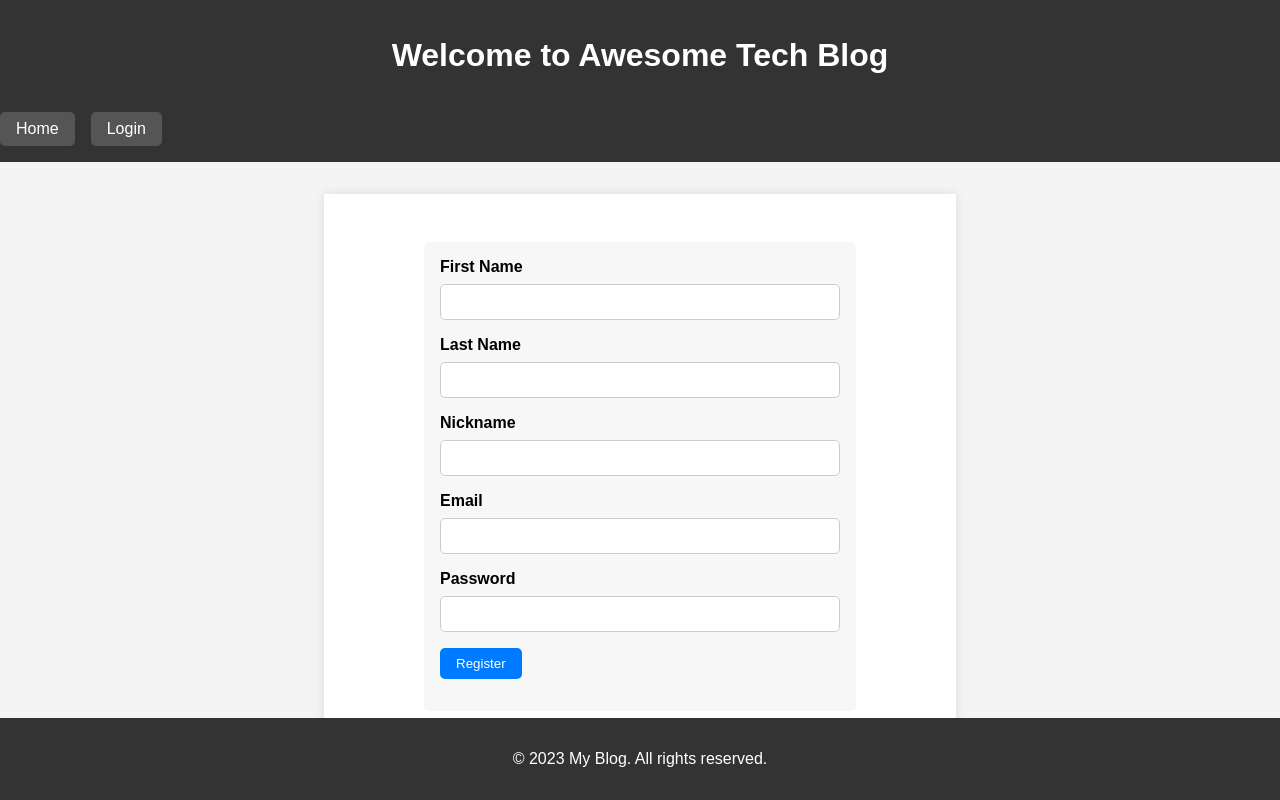
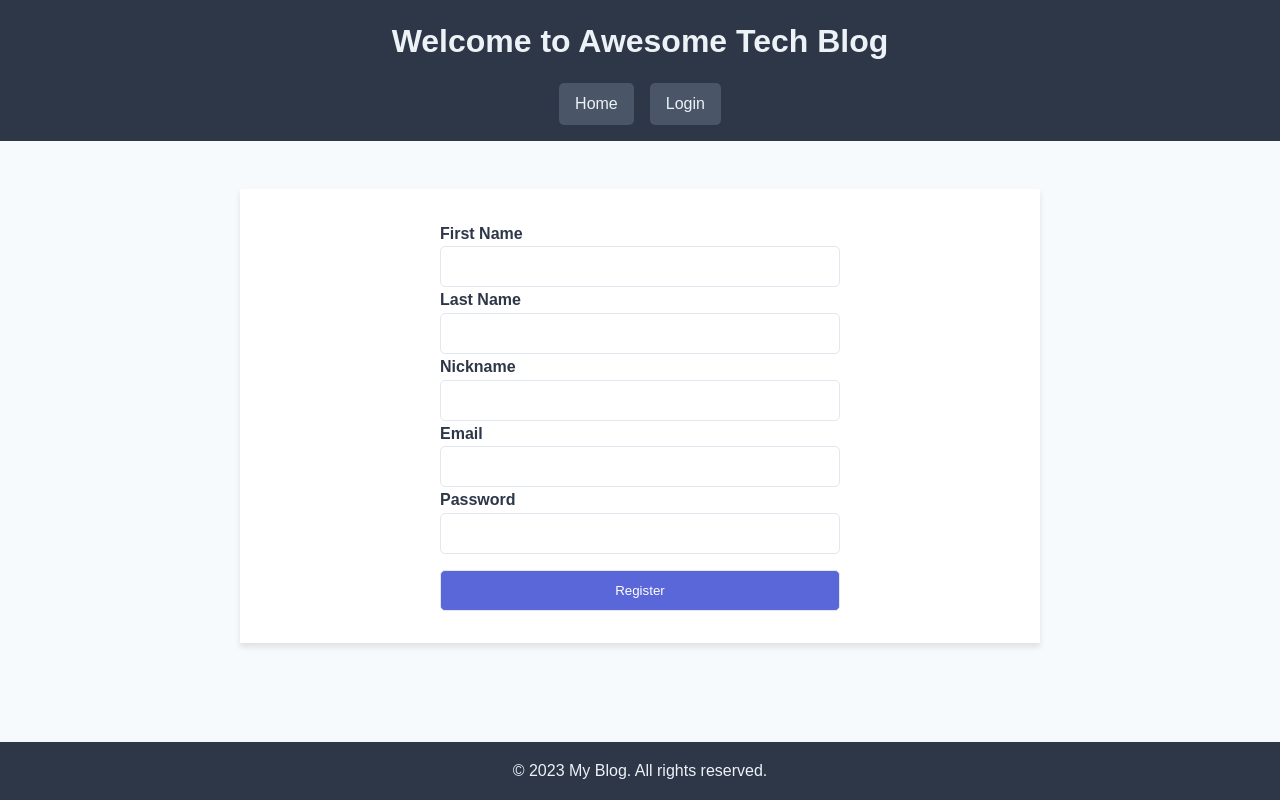
Before and after one commit to didierthomasm/Blogger, a Node project: template views/register.handlebars in a window 1280 px wide. Run offline with Node 20 templates, Linux system fonts and the light colour scheme; the template is opened without the code that fills it, so the values that code supplies are empty; some libraries are stand-ins or nearby versions.

Commit message:
Added 'use strict' statement and a new column 'nickname' to the User model. Updated the index.js file to import User, Post, and Comment models correctly. Added a new controller function to retrieve all posts. Updated the server.js file to include additional cookie settings. Made various style changes to the CSS file, including font, colors, and layout. Added a comment in the scripts.js file for a password toggle feature.

```diff
--- a/models/user.js
+++ b/models/user.js
@@ -1,3 +1,4 @@
+'use strict'
 const { Model, DataTypes } = require('sequelize');
 const sequelize = require('../config/config');
 const bcrypt = require('bcrypt');
@@ -22,6 +23,11 @@ User.init({
   last_name: {
     type: DataTypes.STRING,
     allowNull: false
+  },
+  nickname: {
+    type: DataTypes.STRING,
+    allowNull: false,
+    unique: true
   },
   email: {
     type: DataTypes.STRING,
--- a/public/css/styles.css
+++ b/public/css/styles.css
@@ -1,121 +1,162 @@
-/* Base Styles */
-body {
-    font-family: Arial, sans-serif;
-    background-color: #f4f4f4;
+/* Reset some default browser styles */
+* {
     margin: 0;
     padding: 0;
+    box-sizing: border-box;
 }
 
-a {
-    text-decoration: none;
+body {
+    font-family: 'Nunito', Arial, sans-serif; /* Added a new font for variety */
+    background-color: #f7fafc;
+    color: #2d3748; /* Dark gray for general text */
+    line-height: 1.6;
 }
 
-a:hover {
-    text-decoration: underline;
-}
-
-button {
-    cursor: pointer;
-    border: none;
-    border-radius: 5px;
-    transition: background-color 0.3s ease;
-}
-
-/* Header Styles */
-header, footer {
-    background-color: #333;
-    color: #fff;
+header {
+    background-color: #2d3748; /* Darker background for header */
+    color: #edf2f7; /* Light text for contrast */
     text-align: center;
     padding: 1rem 0;
 }
 
 nav {
     display: flex;
+    justify-content: center; /* Centered navigation links */
     gap: 1rem;
     padding-top: 1rem;
 }
 
 nav a {
-    color: #fff;
+    color: #edf2f7;
+    text-decoration: none;
     padding: 0.5rem 1rem;
-    background-color: #555;
+    background-color: #4a5568; /* Slightly lighter than header bg */
     border-radius: 5px;
+    transition: background-color 0.3s ease, transform 0.3s ease; /* Added transform for a slight scale */
 }
 
-nav a:hover {
-    background-color: #777;
+nav a:hover, nav a:focus {
+    background-color: #5a67d8; /* Blue for hover state */
+    transform: scale(1.05); /* Slight growth effect for hover */
 }
 
-/* Main Content Styles */
 main {
-    max-width: 600px;
-    margin: 2rem auto;
-    padding: 1rem;
+    max-width: 800px; /* A bit more space */
+    margin: 3rem auto; /* More vertical space */
+    padding: 2rem;
     background-color: #fff;
-    box-shadow: 0 0 10px rgba(0,0,0,0.1);
+    box-shadow: 0 4px 6px rgba(0,0,0,0.1); /* Slightly more prominent shadow */
 }
 
-article {
-    border-bottom: 1px solid #eee;
-    padding: 1rem 0;
+.login-container, .signup-section {
+    display: flex;
+    flex-direction: column;
+    gap: 1.5rem; /* Increased gap for better spacing */
+    max-width: 400px; /* Limit width for forms */
+    margin: 0 auto; /* Center forms */
 }
 
-article:last-child {
+/* Specific styling for the profile page */
+
+.profile-section {
+    padding: 20px;
+    border-radius: 5px;
+    background-color: #fff;
+    box-shadow: 0 4px 6px rgba(0,0,0,0.1);
+    margin-bottom: 20px;
+}
+
+.profile-section p {
+    font-size: 18px;
+    margin-bottom: 10px;
+}
+
+.profile-section h2 {
+    font-size: 24px;
+    border-bottom: 2px solid #e2e8f0;
+    padding-bottom: 10px;
+    margin-bottom: 20px;
+}
+
+.edit-profile-btn {
+    background-color: #2d3748;
+    color: #edf2f7;
+    padding: 10px 15px;
+    border: none;
+    border-radius: 5px;
+    cursor: pointer;
+    transition: background-color 0.3s ease;
+}
+
+.edit-profile-btn:hover {
+    background-color: #4a5568;
+}
+
+.user-posts h2 {
+    font-size: 24px;
+    margin-top: 0;
+}
+
+.user-posts article {
+    margin-bottom: 20px;
+    padding-bottom: 15px;
+    border-bottom: 1px solid #e2e8f0;
+}
+
+.user-posts article:last-child {
     border-bottom: none;
 }
 
-h2 {
-    margin: 0;
+label {
+    font-weight: bold;
+    margin-bottom: 0.5rem;
 }
 
-/* Form Styles */
-.form-group, .login-container {
-    margin-bottom: 1rem;
+input[type="text"], input[type="email"], input[type="password"], button {
+    width: 100%; /* Make all of them full width */
+    padding: 0.75rem 1rem;
+    border: 1px solid #e2e8f0; /* Lighter border color */
+    border-radius: 5px;
+    transition: border-color 0.3s ease; /* Transition for focus state */
 }
 
-label {
-    display: block;
-    margin-bottom: 0.5rem;
-    font-weight: bold;
+input[type="text"]:focus, input[type="email"]:focus, input[type="password"]:focus {
+    border-color: #5a67d8; /* Blue for focus state */
 }
 
-input {
-    padding: 0.5rem;
-    font-size: 1rem;
-    border: 1px solid #ccc;
-    border-radius: 5px;
-}
-
-input[type="text"],
-input[type="email"],
-input[type="password"] {
-    width: 100%;
-    box-sizing: border-box;
-}
-
-.signup-section {
-    max-width: 400px;
-    margin: 2rem auto;
-    background-color: #f7f7f7;
-    padding: 1rem;
-    border-radius: 5px;
-}
-
-/* Button Styles */
 button {
-    padding: 0.5rem 1rem;
-    background-color: #007BFF;
+    cursor: pointer;
+    background-color: #5a67d8; /* Blue for primary action */
     color: #fff;
+    margin-top: 1rem; /* Space out the button from inputs */
 }
 
 button:hover {
-    background-color: #0056b3;
+    background-color: #434190; /* Darken the blue for hover */
 }
 
-/* Footer Styles */
+/*.show-password {
+    position: relative;  !* Relative position so that we can place our eye icon inside it *!
+}
+
+.show-password .toggle-password {
+    position: absolute;  !* Absolute positioning to place the eye icon on top of the input field *!
+    top: 50%;           !* Center it vertically *!
+    right: -150px;        !* Keep it 10px from the right *!
+    transform: translateY(-50%); !* Vertically center the icon *!
+    cursor: pointer;    !* Make it look clickable *!
+    border: none;       !* Remove any default borders *!
+    background: none;   !* Remove any default backgrounds *!
+    font-size: 16px;    !* Adjust this as needed *!
+}
+
+.show-password input[type="password"] {
+    padding-right: 30px;  !* Make space for the eye icon *!
+}*/
+
 footer {
-    background-color: #333;
-    color: #fff;
+    background-color: #2d3748;
+    color: #edf2f7;
     text-align: center;
     padding: 1rem 0;
     position: absolute;
--- a/server.js
+++ b/server.js
@@ -22,7 +22,12 @@ const hbs = exphbs.create({ defaultLayout: 'main' });
 // Session
 app.use(session({
   secret: process.env.SESSION_SECRET,
-  cookie: { secure: true },
+  cookie: {
+    maxAge: 300000,
+    httpOnly: true,
+    secure: false,
+    sameSite: 'strict',
+  } /*{ secure: true }*/,
   resave: false,
   saveUninitialized: true,
   store: new SequelizeStore( {
```
Also changed, not shown: controllers/blogController.js (+9 -0 lines), models/index.js (+4 -3 lines), public/js/scripts.js (+18 -0 lines).
